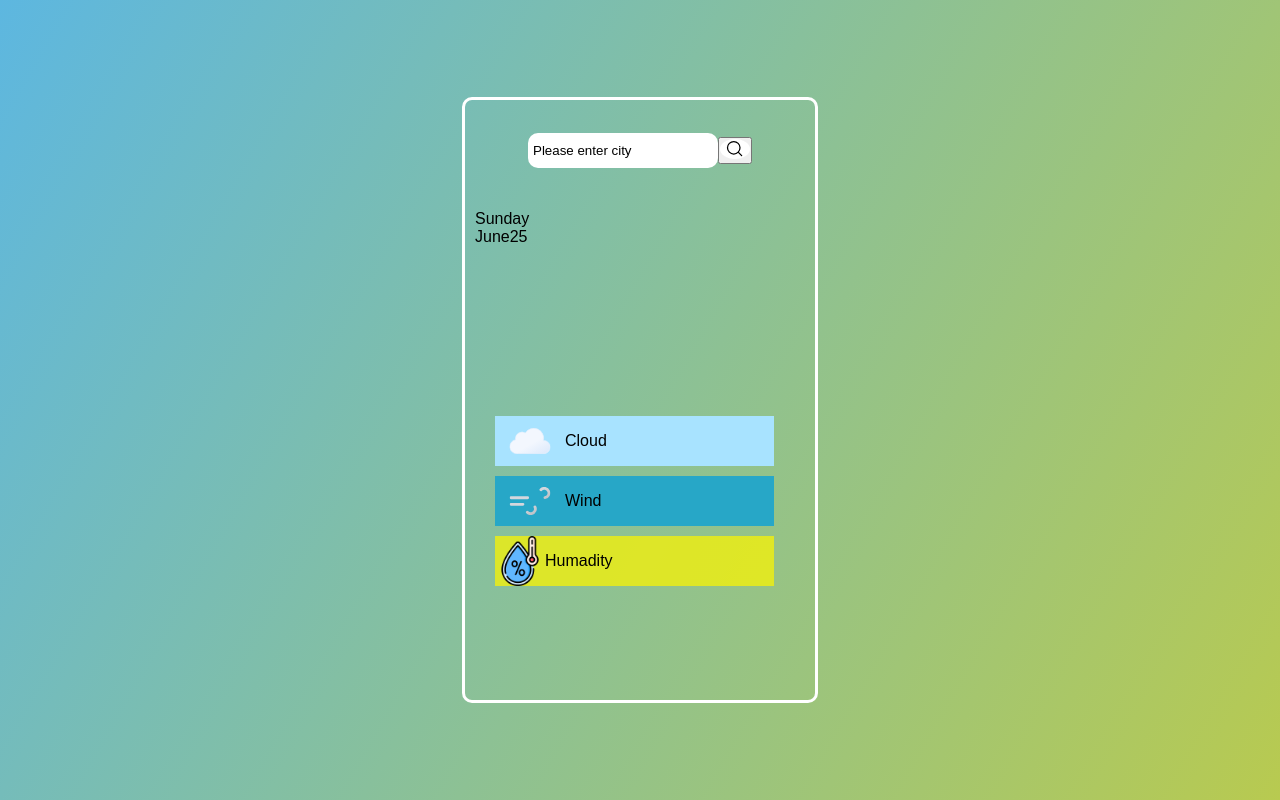
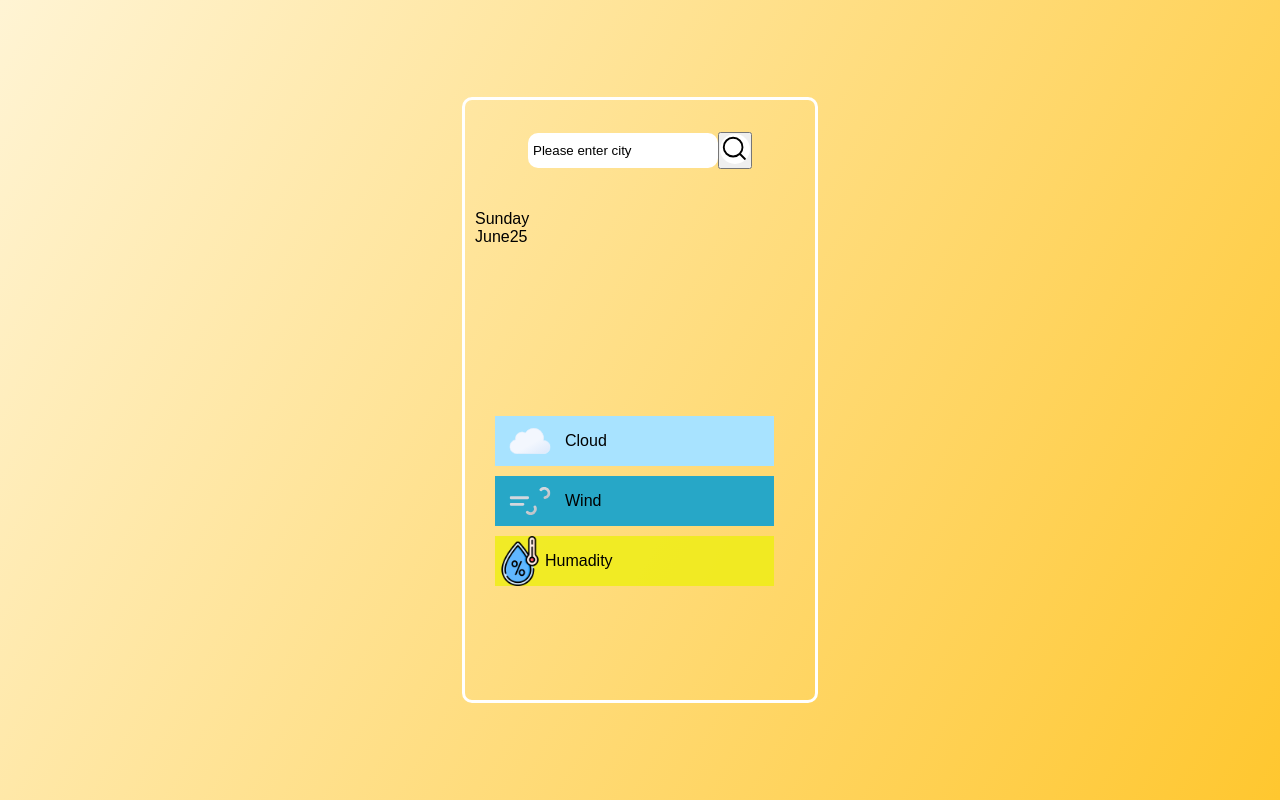
Before and after one commit to mubashirshayan/weatherapp, a plain HTML site: page index.html in a window 1280 px wide. Drawn offline with Linux system fonts and the light colour scheme; no server answers.

Commit message:
update file

```diff
--- a/style.css
+++ b/style.css
@@ -7,8 +7,8 @@ body{
 }
 
 .container{
-    /* background-image: linear-gradient(120deg,rgb(250, 230, 176),rgb(255, 199, 47)); */
-    background-image: linear-gradient(120deg,rgb(93, 183, 224),rgb(184, 202, 80));
+    background-image: linear-gradient(120deg,rgb(255, 244, 212),rgb(255, 199, 47));
+    /* background-image: linear-gradient(120deg,rgb(93, 183, 224),rgb(184, 202, 80)); */
     /* background-image: linear-gradient(120deg,rgb(127, 204, 240),rgb(105, 203, 228)); */
     height: 100vh;
     width: 100vw;
@@ -37,7 +37,7 @@ body{
     padding: 5px;
 }
 #searchpic{
-    height:20px ;
+    height:30px ;
     width: 30px;
     border-radius: 100%;
     background-color: white;
```
